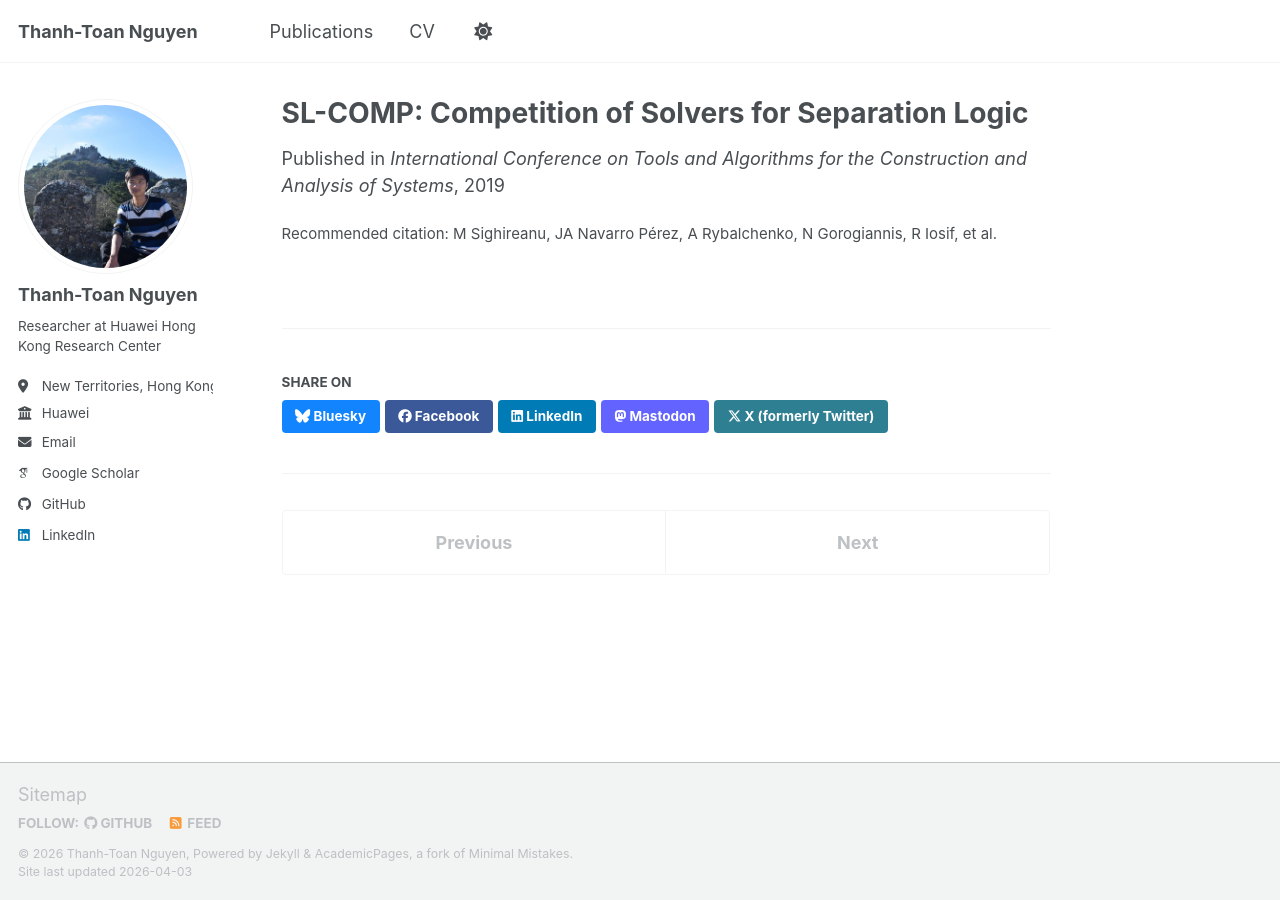
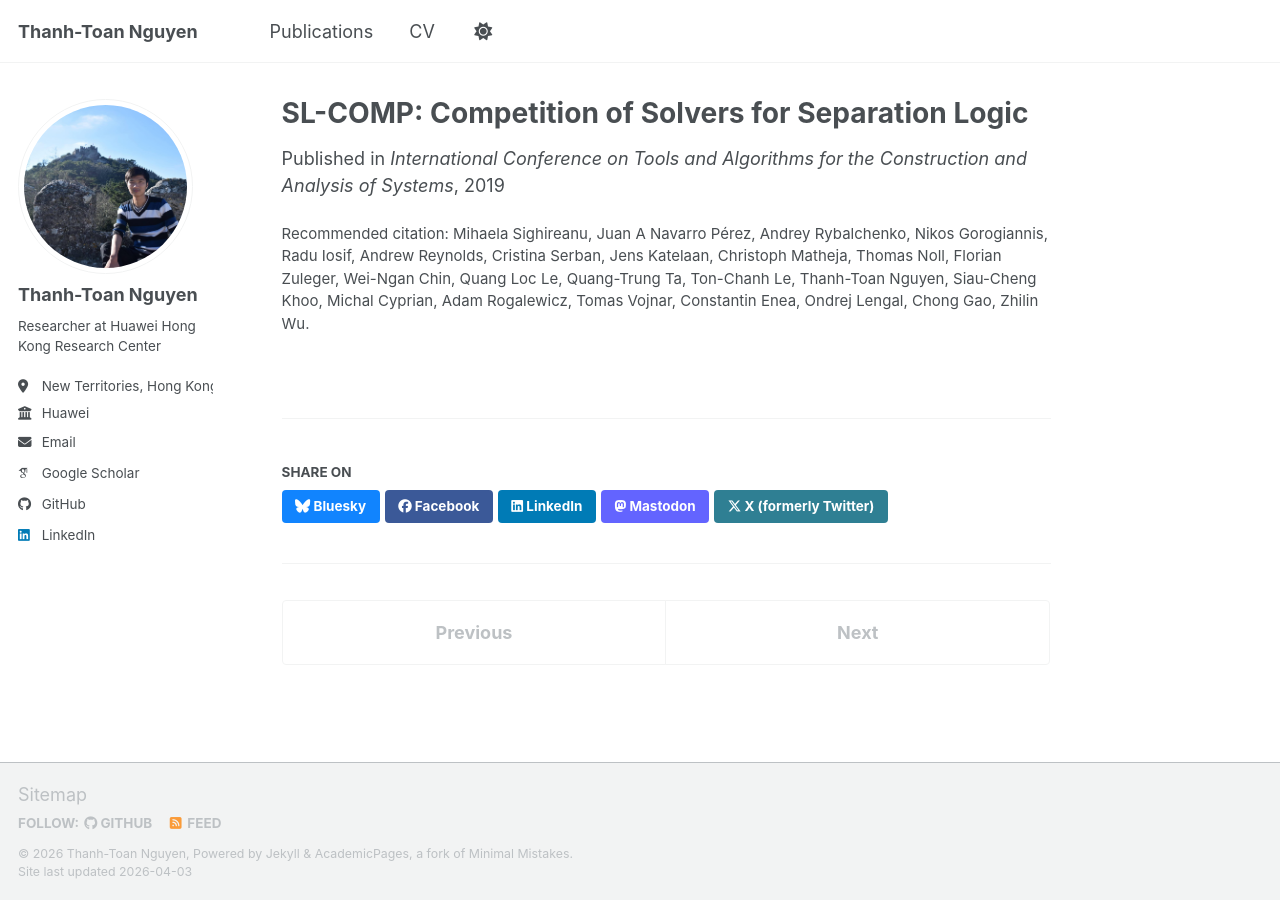
Before and after one commit to thanhtoantnt/thanhtoantnt.github.io, a Jekyll site: the page built from _publications/2019-sl-comp.md, in a window 1280 px wide. Built offline with Jekyll 4.4.1, drawn with Linux system fonts in a browser that asks for light colours; some web fonts are replaced; a script bundle is joined from its source files by our own code; library files that are not in the unit come from our copies.

Commit message:
Update SL-COMP publication with full author list

```diff
--- a/_publications/2019-sl-comp.md
+++ b/_publications/2019-sl-comp.md
@@ -4,5 +4,5 @@ collection: publications
 permalink: /publication/2019-sl-comp
 date: 2019-01-01
 venue: 'International Conference on Tools and Algorithms for the Construction and Analysis of Systems'
-citation: 'M Sighireanu, JA Navarro Pérez, A Rybalchenko, N Gorogiannis, R Iosif, et al.'
+citation: 'Mihaela Sighireanu, Juan A Navarro Pérez, Andrey Rybalchenko, Nikos Gorogiannis, Radu Iosif, Andrew Reynolds, Cristina Serban, Jens Katelaan, Christoph Matheja, Thomas Noll, Florian Zuleger, Wei-Ngan Chin, Quang Loc Le, Quang-Trung Ta, Ton-Chanh Le, Thanh-Toan Nguyen, Siau-Cheng Khoo, Michal Cyprian, Adam Rogalewicz, Tomas Vojnar, Constantin Enea, Ondrej Lengal, Chong Gao, Zhilin Wu.'
 ---
```
